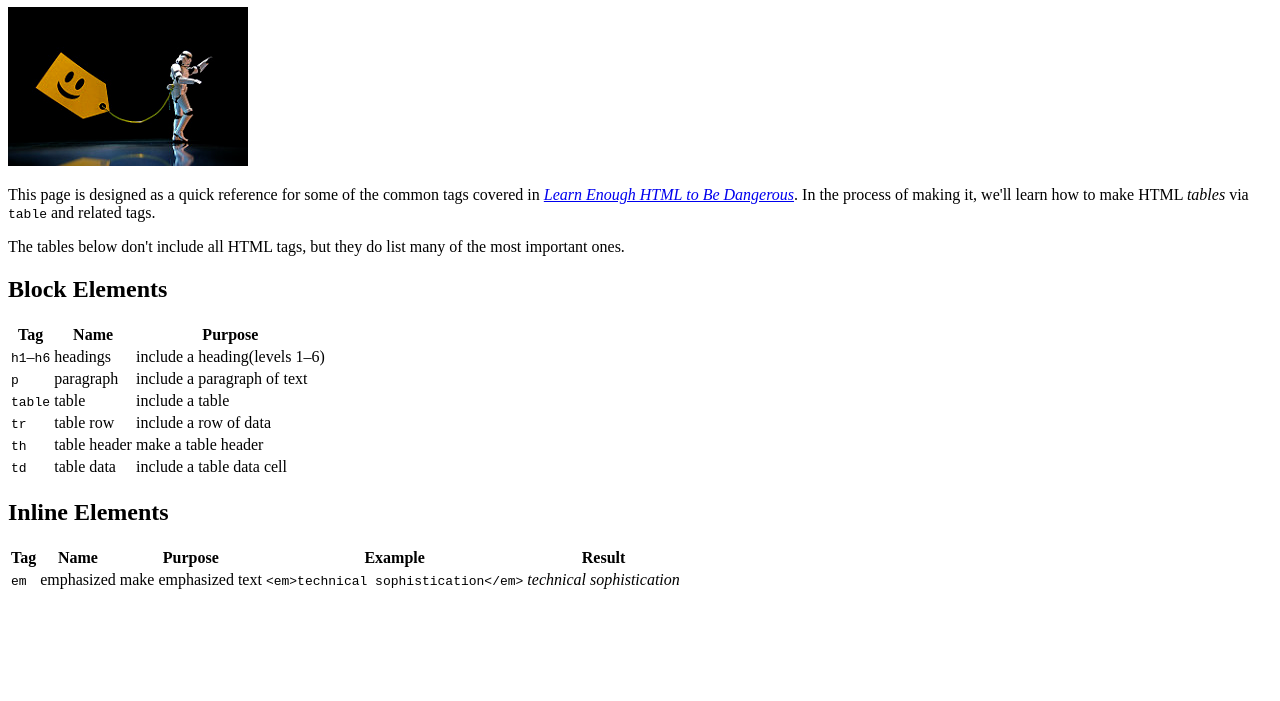
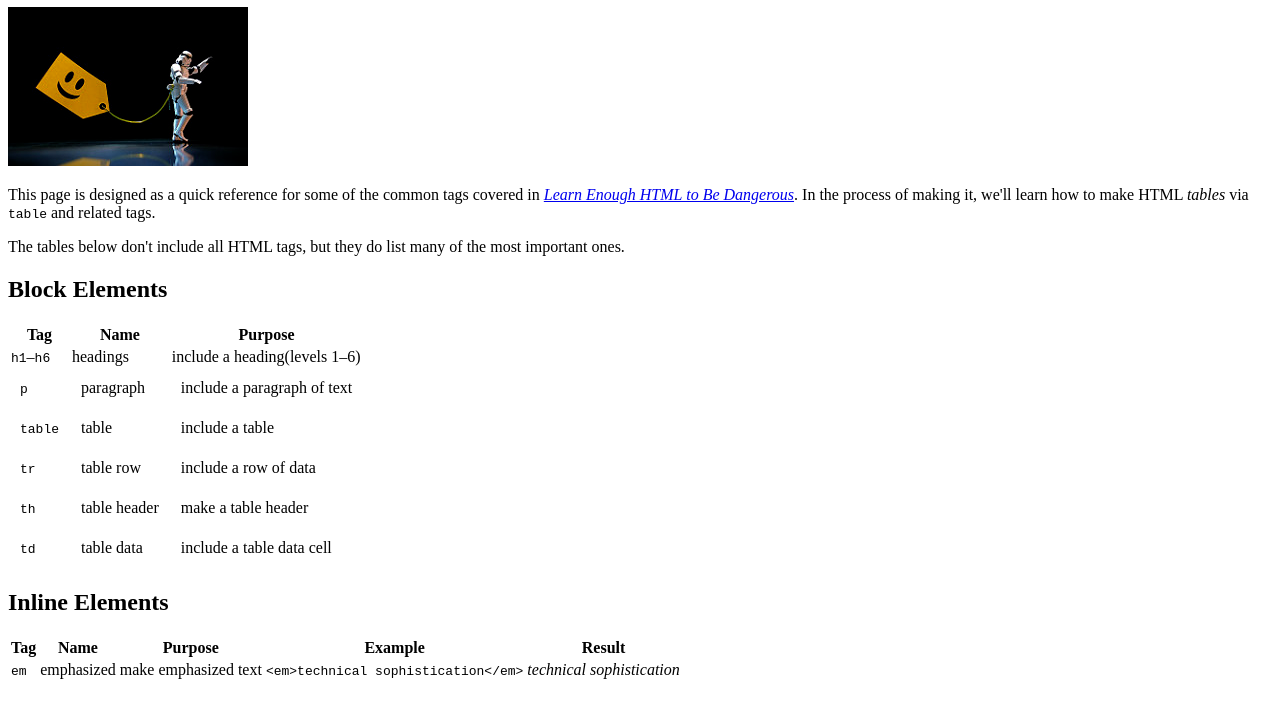
Before and after one commit to grooveyryan/sample_website, a plain HTML site: page tags.html in a window 1280 px wide. Shown: the part 99-800 px from the top of the page. Drawn offline with Linux system fonts and the light colour scheme.

Commit message:
finish sample website

```diff
--- a/tags.html
+++ b/tags.html
@@ -6,10 +6,10 @@
   </head>
   <body>
 
-    <div>
-      <a href="index.html">Home</a>
-      <a href="moby_dick.html">Moby Dick</a>
-      <a href="tags.html">HTML Tags</a>
+    <div style="text-align: right;">
+      <a href="index.html" style="text-decoration: none">Home</a>
+      <a href="moby_dick.html" style="margin: 0 0 0 10px; text-decoration: none">Moby Dick</a>
+      <a href="tags.html" style="margin: 0 0 0 10px; text-decoration: none">HTML Tags</a>
     </div>
 
     <h1>Important HTML tags</h1>
@@ -42,29 +42,29 @@
         <td>include a heading(levels 1&ndash;6)</td>
       </tr>
       <tr>
-        <td><code>p</code></td>
-        <td>paragraph</td>
-        <td>include a paragraph of text</td>
+        <td style="padding: 10px"><code>p</code></td>
+        <td style="padding: 10px">paragraph</td>
+        <td style="padding: 10px">include a paragraph of text</td>
       </tr>
       <tr>
-        <td><code>table</code></td>
-        <td>table</td>
-        <td>include a table</td>
+        <td style="padding: 10px"><code>table</code></td>
+        <td style="padding: 10px">table</td>
+        <td style="padding: 10px">include a table</td>
       </tr>
       <tr>
-        <td><code>tr</code></td>
-        <td>table row</td>
-        <td>include a row of data</td>
+        <td style="padding: 10px"><code>tr</code></td>
+        <td style="padding: 10px">table row</td>
+        <td style="padding: 10px">include a row of data</td>
       </tr>
       <tr>
-        <td><code>th</code></td>
-        <td>table header</td>
-        <td>make a table header</td>
+        <td style="padding: 10px"><code>th</code></td>
+        <td style="padding: 10px">table header</td>
+        <td style="padding: 10px">make a table header</td>
       </tr>
       <tr>
-        <td><code>td</code></td>
-        <td>table data</td>
-        <td>include a table data cell</td>
+        <td style="padding: 10px"><code>td</code></td>
+        <td style="padding: 10px">table data</td>
+        <td style="padding: 10px">include a table data cell</td>
       </tr>
     </table>
 
```
Also changed, not shown: index.html (+18 -3 lines), moby_dick.html (+12 -9 lines).
